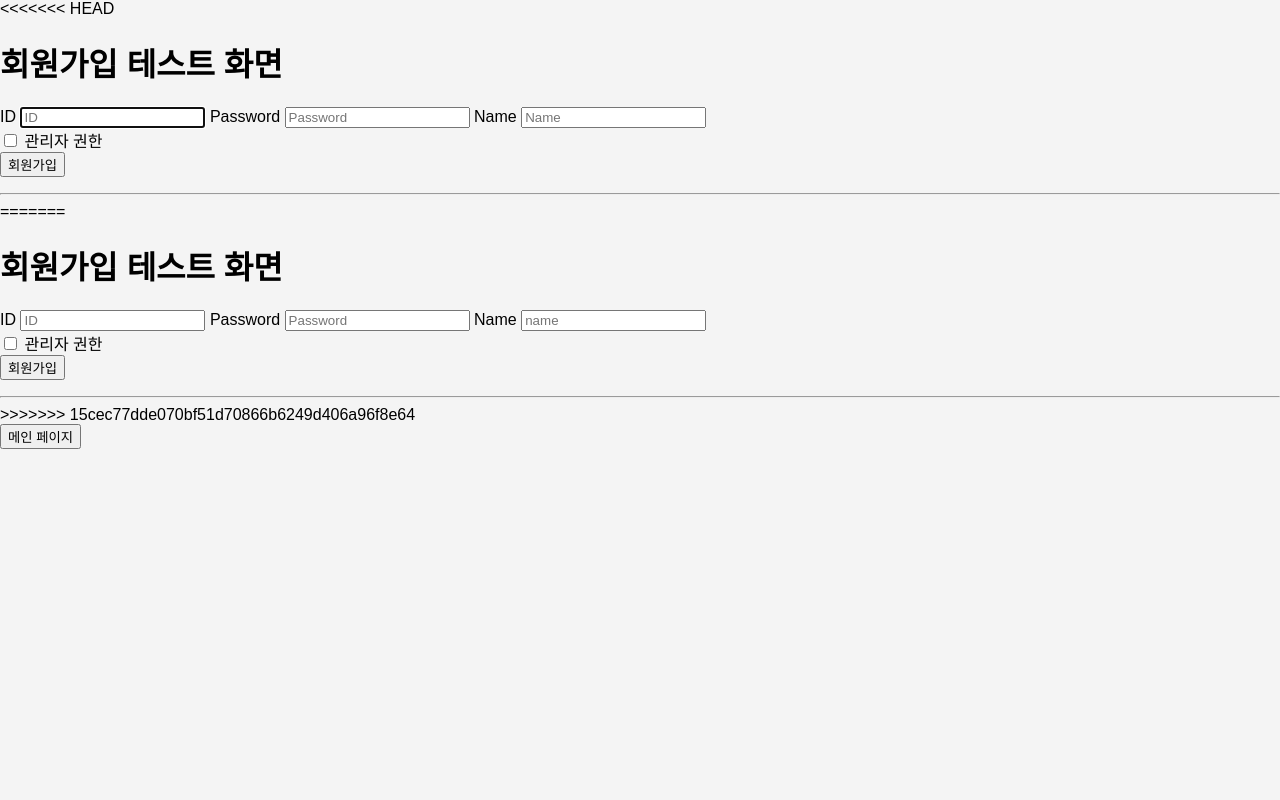
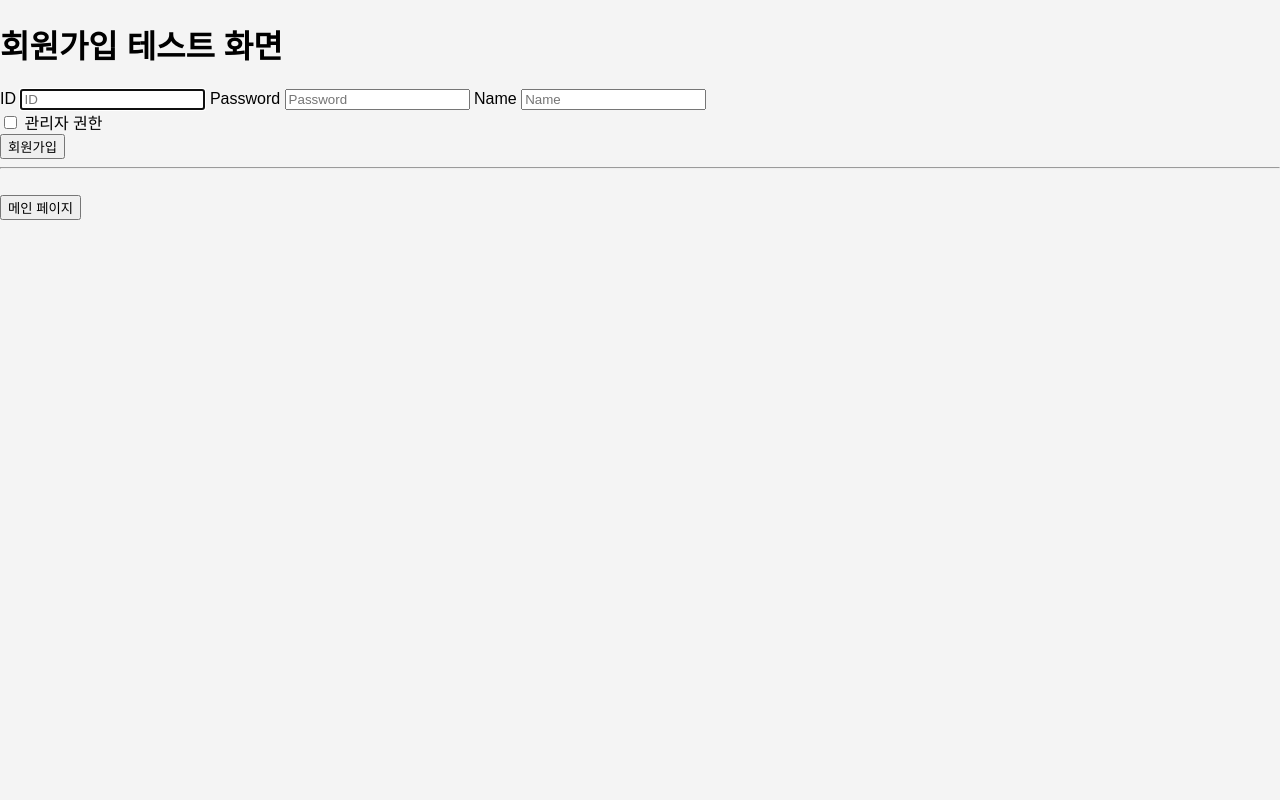
Before and after one commit to Teamcoin4/Coin_project, a Django app: template app/templates/register_page.html in a window 1280 px wide. Run offline with Django 5.2, Linux system fonts and the light colour scheme; the template is opened without the code that fills it, so the values that code supplies are empty.

Commit message:
Update register_page.html

```diff
--- a/app/templates/register_page.html
+++ b/app/templates/register_page.html
@@ -1,4 +1,3 @@
-<<<<<<< HEAD
 {% load static %}
 
 <!DOCTYPE html>
@@ -29,29 +28,6 @@
     </form>
   </body>
   <hr>
-=======
-<!DOCTYPE html>
-<html lang="en">
-<body>
-<form class="form-signin" method="POST" action="/register/">
-  {% csrf_token %} <!-- crsf 보안에 필수 -->
-  <h1 class="h3 mb-3 font-weight-normal">회원가입 테스트 화면</h1>
-  <label for="inputId" class="sr-only">ID</label>
-  <input type="text" id="registerID" name="registerID" class="form-control" placeholder="ID" autofocus=""/>
-  <label for="inputPassword" class="sr-only">Password</label>
-  <input type="password" id="registerPW" name="registerPW" class="form-control" placeholder="Password"/>
-  <label for="inputName" class="sr-only">Name</label>
-  <input type="text" id="registerNAME" name="registerNAME" class="form-control" placeholder="name"/>
-  <div class="checkbox mb-3">
-    <label>
-      <input type="checkbox" name="is_admin" id="is_admin" value="1"> 관리자 권한
-    </label>
-  </div>
-  <button class="btn btn-lg btn-primary btn-block" type="submit">회원가입</button>
-</form>
-</body>
-<hr>
->>>>>>> 15cec77dde070bf51d70866b6249d406a96f8e64
   <br/>
   <a href="{% url 'main_page' %}"><button>메인 페이지</button></a>
 </html>
```
